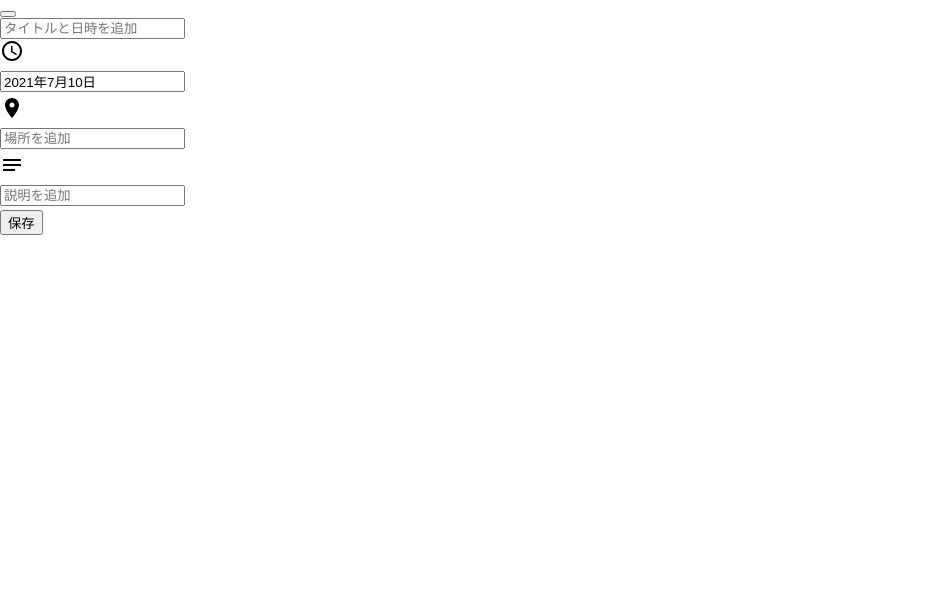
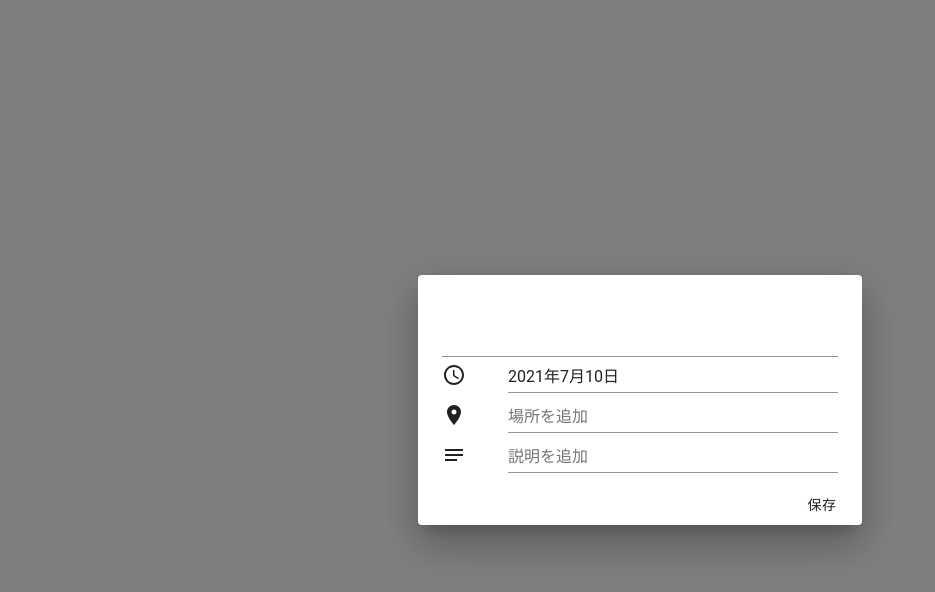
Before and after one commit to shogo-nakano-desu/calendar-app, a React (Create React App) app: page / in a window 1280 px wide. Shown: the top 592 px of the page, without its empty margins (0-935 px from the left). Built offline with nearby package versions, Linux system fonts and the light colour scheme.

Commit message:
addScheduleDialogのスタイリング途中

```diff
--- a/package.json
+++ b/package.json
@@ -14,6 +14,7 @@
     "react": "^17.0.2",
     "react-dom": "^17.0.2",
     "react-scripts": "4.0.3",
+    "styled-components": "^5.3.0",
     "typescript": "^4.3.5",
     "web-vitals": "^1.1.2"
   },
@@ -40,5 +41,8 @@
       "last 1 firefox version",
       "last 1 safari version"
     ]
+  },
+  "devDependencies": {
+    "@types/styled-components": "^5.1.11"
   }
 }
--- /dev/null
+++ b/src/AddScheduleDialog.css
@@ -0,0 +1,325 @@
+.MuiBackdrop-root {
+  top: 0;
+  left: 0;
+  right: 0;
+  bottom: 0;
+  display: flex;
+  z-index: -1;
+  position: fixed;
+  align-items: center;
+  touch-action: none;
+  justify-content: center;
+  background-color: rgba(0, 0, 0, 0.5);
+  -webkit-tap-highlight-color: transparent;
+}
+
+.MuiDialog-container {
+  height: 100%;
+  outline: 0;
+}
+
+.MuiDialog-scrollPaper {
+  display: flex;
+  align-items: center;
+  justify-content: center;
+}
+
+.MuiDialog-paperFullWidth {
+  width: calc(100% - 64px);
+}
+
+.MuiDialog-paperWidthXs {
+  max-width: 444px;
+}
+
+.MuiDialog-paperScrollPaper {
+  display: flex;
+  max-height: calc(100% - 64px);
+  flex-direction: column;
+}
+
+.MuiDialog-paper {
+  margin: 32px;
+  position: relative;
+  overflow-y: auto;
+}
+
+.MuiPaper-elevation24 {
+  box-shadow: 0px 11px 15px -7px rgb(0 0 0 / 20%),
+    0px 24px 38px 3px rgb(0 0 0 / 14%), 0px 9px 46px 8px rgb(0 0 0 / 12%);
+}
+
+.MuiPaper-rounded {
+  border-radius: 4px;
+}
+
+.MuiPaper-root {
+  color: rgba(0, 0, 0, 0.87);
+  transition: box-shadow 300ms cubic-bezier(0.4, 0, 0.2, 1) 0ms;
+  background-color: #fff;
+}
+
+.MuiDialogActions-root {
+  flex: 0 0 auto;
+  display: flex;
+  padding: 8px;
+  align-items: center;
+  justify-content: flex-end;
+}
+
+.MuiDialogContent-root {
+  flex: 1 1 auto;
+  padding: 8px 24px;
+  overflow-y: auto;
+  -webkit-overflow-scrolling: touch;
+}
+
+.jss1000 {
+  font-size: 22px;
+  margin-bottom: 32px;
+}
+
+.MuiInput-root {
+  position: relative;
+}
+
+.MuiInputBase-fullWidth {
+  width: 100%;
+}
+
+.MuiInputBase-root {
+  color: rgba(0, 0, 0, 0.87);
+  cursor: text;
+  display: inline-flex;
+  position: relative;
+  font-size: 1rem;
+  box-sizing: border-box;
+  align-items: center;
+  font-family: "Roboto", "Helvetica", "Arial", sans-serif;
+  line-height: 1.1875em;
+}
+
+.MuiInput-underline:before {
+  left: 0;
+  right: 0;
+  bottom: 0;
+  content: "\00a0";
+  position: absolute;
+  transition: border-bottom-color 200ms cubic-bezier(0.4, 0, 0.2, 1) 0ms;
+  border-bottom: 1px solid rgba(0, 0, 0, 0.42);
+  pointer-events: none;
+}
+
+.MuiInput-underline:after {
+  left: 0;
+  right: 0;
+  bottom: 0;
+  content: "";
+  position: absolute;
+  transform: scaleX(0);
+  transition: transform 200ms cubic-bezier(0, 0, 0.2, 1) 0ms;
+  border-bottom: 2px solid #3f51b5;
+  pointer-events: none;
+}
+
+.MuiGrid-spacing-xs-1 {
+  width: calc(100% + 8px);
+  margin: -4px;
+}
+
+.MuiGrid-justify-xs-space-between {
+  justify-content: space-between;
+}
+
+.MuiGrid-align-items-xs-center {
+  align-items: center;
+}
+
+.MuiGrid-container {
+  width: 100%;
+  display: flex;
+  flex-wrap: wrap;
+  box-sizing: border-box;
+}
+
+.MuiGrid-container {
+  width: 100%;
+  display: flex;
+  flex-wrap: wrap;
+  box-sizing: border-box;
+}
+
+.MuiGrid-spacing-xs-1 > .MuiGrid-item {
+  padding: 4px;
+}
+
+.MuiGrid-item {
+  margin: 0;
+  box-sizing: border-box;
+}
+
+.MuiSvgIcon-root {
+  fill: currentColor;
+  width: 1em;
+  height: 1em;
+  display: inline-block;
+  font-size: 1.5rem;
+  transition: fill 200ms cubic-bezier(0.4, 0, 0.2, 1) 0ms;
+  flex-shrink: 0;
+  user-select: none;
+}
+
+.MuiGrid-grid-xs-10 {
+  flex-grow: 0;
+  max-width: 83.333333%;
+  flex-basis: 83.333333%;
+}
+
+.MuiGrid-item {
+  margin: 0;
+  box-sizing: border-box;
+}
+
+.MuiFormControl-fullWidth {
+  width: 100%;
+}
+
+.MuiFormControl-root {
+  border: 0;
+  margin: 0;
+  display: inline-flex;
+  padding: 0;
+  position: relative;
+  min-width: 0;
+  flex-direction: column;
+  vertical-align: top;
+}
+
+.MuiInputBase-input {
+  font: inherit;
+  color: currentColor;
+  width: 100%;
+  border: 0;
+  height: 1.1875em;
+  margin: 0;
+  display: block;
+  padding: 6px 0 7px;
+  min-width: 0;
+  background: none;
+  box-sizing: content-box;
+  animation-name: MuiInputBase-keyframes-auto-fill-cancel;
+  -webkit-tap-highlight-color: transparent;
+}
+
+.MuiGrid-align-items-xs-center {
+  align-items: center;
+}
+
+.MuiGrid-container {
+  width: 100%;
+  display: flex;
+  flex-wrap: wrap;
+  box-sizing: border-box;
+}
+
+.MuiGrid-spacing-xs-1 > .MuiGrid-item {
+  padding: 4px;
+}
+
+.MuiGrid-item {
+  margin: 0;
+  box-sizing: border-box;
+}
+
+.MuiSvgIcon-root {
+  fill: currentColor;
+  width: 1em;
+  height: 1em;
+  display: inline-block;
+  font-size: 1.5rem;
+  transition: fill 200ms cubic-bezier(0.4, 0, 0.2, 1) 0ms;
+  flex-shrink: 0;
+  user-select: none;
+}
+
+.MuiGrid-spacing-xs-1 > .MuiGrid-item {
+  padding: 4px;
+}
+
+.MuiGrid-grid-xs-10 {
+  flex-grow: 0;
+  max-width: 83.333333%;
+  flex-basis: 83.333333%;
+}
+
+.MuiGrid-item {
+  margin: 0;
+  box-sizing: border-box;
+}
+
+.MuiButton-outlinedPrimary {
+  color: #3f51b5;
+  border: 1px solid rgba(63, 81, 181, 0.5);
+}
+
+.MuiButton-outlined {
+  border: 1px solid rgba(0, 0, 0, 0.23);
+  padding: 5px 15px;
+}
+
+.MuiButton-root {
+  color: rgba(0, 0, 0, 0.87);
+  padding: 6px 16px;
+  font-size: 0.875rem;
+  min-width: 64px;
+  box-sizing: border-box;
+  transition: background-color 250ms cubic-bezier(0.4, 0, 0.2, 1) 0ms,
+    box-shadow 250ms cubic-bezier(0.4, 0, 0.2, 1) 0ms,
+    border 250ms cubic-bezier(0.4, 0, 0.2, 1) 0ms;
+  font-family: "Roboto", "Helvetica", "Arial", sans-serif;
+  font-weight: 500;
+  line-height: 1.75;
+  border-radius: 4px;
+  letter-spacing: 0.02857em;
+  text-transform: uppercase;
+}
+
+.MuiButtonBase-root {
+  color: inherit;
+  border: 0;
+  cursor: pointer;
+  margin: 0;
+  display: inline-flex;
+  outline: 0;
+  padding: 0;
+  position: relative;
+  align-items: center;
+  user-select: none;
+  border-radius: 0;
+  vertical-align: middle;
+  -moz-appearance: none;
+  justify-content: center;
+  text-decoration: none;
+  background-color: transparent;
+  -webkit-appearance: none;
+  -webkit-tap-highlight-color: transparent;
+}
+
+.MuiButton-label {
+  width: 100%;
+  display: inherit;
+  align-items: inherit;
+  justify-content: inherit;
+}
+
+.MuiTouchRipple-root {
+  top: 0;
+  left: 0;
+  right: 0;
+  bottom: 0;
+  z-index: 0;
+  overflow: hidden;
+  position: absolute;
+  border-radius: inherit;
+  pointer-events: none;
+}
--- a/src/AddScheduleDialog.tsx
+++ b/src/AddScheduleDialog.tsx
@@ -2,6 +2,8 @@ import React from "react";
 import AccessTimeIcon from "@material-ui/icons/AccessTime";
 import PlaceIcon from "@material-ui/icons/Place";
 import NotesIcon from "@material-ui/icons/Notes";
+import styled from "styled-components";
+import "./AddScheduleDialog.css";
 
 // ----------ここで渡されているデータ
 interface TestScheduleMetadata {
@@ -19,6 +21,227 @@ const testADay: TestScheduleModel = {
   schedules: [],
 };
 // ----------
+
+// "MuiInputBase-root MuiInput-root jss1000 MuiInput-underline MuiInputBase-fullWidth MuiInput-fullWidth">
+// const Title = styled.div`
+//   color: rgba(0, 0, 0, 0.87);
+//   cursor: text;
+//   display: inline-flex;
+//   position: relative;
+//   font-size: 1rem;
+//   box-sizing: border-box;
+//   align-items: center;
+//   font-family: "Roboto", "Helvetica", "Arial", sans-serif;
+//   line-height: 1.1875em;
+//   position: relative;
+//   font-size: 22px;
+//   margin-bottom: 32px;
+//   left: 0;
+//   right: 0;
+//   bottom: 0;
+//   content: "\00a0";
+//   position: absolute;
+//   transition: border-bottom-color 200ms cubic-bezier(0.4, 0, 0.2, 1) 0ms;
+//   border-bottom: 1px solid rgba(0, 0, 0, 0.42);
+//   pointer-events: none;
+//   width: 100%;
+// `;
+const Title = styled.div`
+  width: 100%;
+  border-bottom: 1px solid rgba(0, 0, 0, 0.42);
+  font-size: 22px;
+  font-family: "Roboto", "Helvetica", "Arial", sans-serif;
+`;
+
+const Input = styled.div`
+  &:before {
+    left: 0;
+    right: 0;
+    bottom: 0;
+    content: "\00a0";
+    position: absolute;
+    transition: border-bottom-color 200ms cubic-bezier(0.4, 0, 0.2, 1) 0ms;
+    border-bottom: 1px solid rgba(0, 0, 0, 0.42);
+    pointer-events: none;
+  }
+  $:after {
+    left: 0;
+    right: 0;
+    bottom: 0;
+    content: "";
+    position: absolute;
+    transform: scaleX(0);
+    transition: transform 200ms cubic-bezier(0, 0, 0.2, 1) 0ms;
+    border-bottom: 2px solid #3f51b5;
+    pointer-events: none;
+  }
+  font: inherit;
+  color: currentColor;
+  width: 100%;
+  border: 0;
+  height: 1.1875em;
+  margin: 0;
+  display: block;
+  padding: 6px 0 7px;
+  min-width: 0;
+  background: none;
+  box-sizing: content-box;
+  animation-name: MuiInputBase-keyframes-auto-fill-cancel;
+  -webkit-tap-highlight-color: transparent;
+`;
+
+const AddTitleForm = () => {
+  return (
+    <Title>
+      <Input
+        placeholder="タイトルと日時を追加"
+        type="text"
+        className="MuiInputBase-input MuiInput-input"
+        // valueはinput のstateを管理するようになった時に表示させるようにする
+      />
+    </Title>
+  );
+};
+
+//MuiGrid-container MuiGrid-spacing-xs-1 MuiGrid-align-items-xs-center MuiGrid-justify-xs-space-between
+const FormAndIcon = styled.div`
+  width: 100%;
+  display: flex;
+  flex-wrap: wrap;
+  box-sizing: border-box;
+  align-items: center;
+  justify-content: space-between;
+`;
+
+const ShowDateForm = () => {
+  return (
+    <FormAndIcon>
+      <div className="MuiGrid-root MuiGrid-item">
+        <AccessTimeIcon
+          className="MuiSvgIcon-root"
+          focusable="false"
+          viewBox="0 0 24 24"
+          aria-hidden="true"
+          role="presentation"
+        />
+      </div>
+      <div className="MuiGrid-root MuiGrid-item MuiGrid-grid-xs-10">
+        {/* format='YYYY年M月D日'を本当は↓のdivに入れたいのだができなかったのでいったん放置 */}
+        <div
+          className="MuiFormControl-root MuiTextField-root MuiFormControl-fullWidth"
+          style={{ margin: "4px 0px" }}
+        >
+          <div className="MuiInputBase-root MuiInput-root MuiInput-underline MuiInputBase-fullWidth MuiInput-fullWidth MuiInputBase-formControl MuiInput-formControl">
+            <input
+              className="MuiInputBase-input MuiInput-input"
+              aria-invalid="false"
+              readOnly
+              type="text"
+              // valueの値は選んだ日付に応じて変わるようにする必要あり
+              value="2021年7月10日"
+            />
+          </div>
+        </div>
+      </div>
+    </FormAndIcon>
+  );
+};
+
+const AddPlaceForm = () => {
+  return (
+    <FormAndIcon>
+      <div className="MuiGrid-root MuiGrid-item">
+        <PlaceIcon
+          className="MuiSvgIcon-root"
+          focusable="false"
+          viewBox="0 0 24 24"
+          aria-hidden="true"
+          role="presentation"
+        />
+      </div>
+      <div className="MuiGrid-root MuiGrid-item MuiGrid-grid-xs-10">
+        <div
+          className="MuiFormControl-root MuiTextField-root MuiFormControl-fullWidth"
+          style={{ margin: "4px 0px" }}
+        >
+          <div className="MuiInputBase-root MuiInput-root MuiInput-underline MuiInputBase-fullWidth MuiInput-fullWidth MuiInputBase-formControl MuiInput-formControl">
+            <input
+              className="MuiInputBase-input MuiInput-input"
+              aria-invalid="false"
+              placeholder="場所を追加"
+              type="text"
+              // valueは状態をもつようにしてからおくようにする。
+            />
+          </div>
+        </div>
+      </div>
+    </FormAndIcon>
+  );
+};
+
+const AddDescriptionForm = () => {
+  return (
+    <FormAndIcon>
+      <div className="MuiGrid-root MuiGrid-item">
+        <NotesIcon
+          className="MuiSvgIcon-root"
+          focusable="false"
+          viewBox="0 0 24 24"
+          aria-hidden="true"
+          role="presentation"
+        />
+      </div>
+      <div className="MuiGrid-root MuiGrid-item MuiGrid-grid-xs-10">
+        <div
+          className="MuiFormControl-root MuiTextField-root MuiFormControl-fullWidth"
+          style={{ margin: "4px 0px" }}
+        >
+          <div className="MuiInputBase-root MuiInput-root MuiInput-underline MuiInputBase-fullWidth MuiInput-fullWidth MuiInputBase-formControl MuiInput-formControl">
+            <input
+              className="MuiInputBase-input MuiInput-input"
+              aria-invalid="false"
+              placeholder="説明を追加"
+              type="text"
+            />
+          </div>
+        </div>
+      </div>
+    </FormAndIcon>
+  );
+};
+
+const SaveButton = () => {
+  return (
+    <div className="MuiDialogActions-root MuiDialogActions-spacing">
+      <button
+        className="MuiButtonBase-root MuiButton-root MuiButton-outlined MuiButton-outlinedPrimary"
+        tabIndex={0}
+        type="button"
+      >
+        <span className="MuiButton-label">保存</span>
+        <span className="MuiTouchRipple-root"></span>
+      </button>
+    </div>
+  );
+};
+
+const CloseAddScheduleDialog = () => {
+  return (
+    <div className="MuiDialogActions-root MuiDialogActions-spacing">
+      <div className="src-components-AddScheduleDialog-style__closeButton--2v8XJ">
+        <button
+          className="MuiButtonBase-root MuiIconButton-root MuiIconButton-sizeSmall"
+          tabIndex={0}
+          type="button"
+          title="閉じる"
+        >
+          <span className="MuiIconButton-label"></span>
+          <span className="MuiTouchRipple-root"></span>
+        </button>
+      </div>
+    </div>
+  );
+};
 
 export const AddScheduleDialog = () => {
   return (
@@ -49,103 +272,14 @@ export const AddScheduleDialog = () => {
           className="MuiPaper-root MuiDialog-paper MuiDialog-paperScrollPaper MuiDialog-paperWidthXs MuiDialog-paperFullWidth MuiPaper-elevation24 MuiPaper-rounded"
           role="dialog"
         >
-          <div className="MuiDialogActions-root MuiDialogActions-spacing">
-            <div className="src-components-AddScheduleDialog-style__closeButton--2v8XJ">
-              <button
-                className="MuiButtonBase-root MuiIconButton-root MuiIconButton-sizeSmall"
-                tabIndex={0}
-                type="button"
-                title="閉じる"
-              >
-                <span className="MuiIconButton-label"></span>
-                <span className="MuiTouchRipple-root"></span>
-              </button>
-            </div>
+          <CloseAddScheduleDialog />
+          <div className="MuiDialogContent-root">
+            <AddTitleForm />
+            <ShowDateForm />
+            <AddPlaceForm />
+            <AddDescriptionForm />
           </div>
-          <div className="MuiDialogContent-root">
-            <div className="MuiInputBase-root MuiInput-root jss1000 MuiInput-underline MuiInputBase-fullWidth MuiInput-fullWidth">
-              <input
-                placeholder="タイトルと日時を追加"
-                type="text"
-                className="MuiInputBase-input MuiInput-input"
-                // valueはinput のstateを管理するようになった時に表示させるようにする
-              />
-            </div>
-            <div className="MuiGrid-root MuiGrid-container MuiGrid-spacing-xs-1 MuiGrid-align-items-xs-center MuiGrid-justify-xs-space-between">
-              <div className="MuiGrid-root MuiGrid-item">
-                <AccessTimeIcon />
-              </div>
-              <div className="MuiGrid-root MuiGrid-item MuiGrid-grid-xs-10">
-                {/* format='YYYY年M月D日'を本当は↓のdivに入れたいのだができなかったのでいったん放置 */}
-                <div
-                  className="MuiFormControl-root MuiTextField-root MuiFormControl-fullWidth"
-                  style={{ margin: "4px 0px" }}
-                >
-                  <div className="MuiInputBase-root MuiInput-root MuiInput-underline MuiInputBase-fullWidth MuiInput-fullWidth MuiInputBase-formControl MuiInput-formControl">
-                    <input
-                      className="MuiInputBase-input MuiInput-input"
-                      aria-invalid="false"
-                      readOnly
-                      type="text"
-                      // valueの値は選んだ日付に応じて変わるようにする必要あり
-                      value="2021年7月10日"
-                    />
-                  </div>
-                </div>
-              </div>
-            </div>
-            <div className="MuiGrid-root MuiGrid-container MuiGrid-spacing-xs-1 MuiGrid-align-items-xs-center MuiGrid-justify-xs-space-between">
-              <div className="MuiGrid-root MuiGrid-item">
-                <PlaceIcon />
-              </div>
-              <div className="MuiGrid-root MuiGrid-item MuiGrid-grid-xs-10">
-                <div
-                  className="MuiFormControl-root MuiTextField-root MuiFormControl-fullWidth"
-                  style={{ margin: "4px 0px" }}
-                >
-                  <div className="MuiInputBase-root MuiInput-root MuiInput-underline MuiInputBase-fullWidth MuiInput-fullWidth MuiInputBase-formControl MuiInput-formControl">
-                    <input
-                      className="MuiInputBase-input MuiInput-input"
-                      aria-invalid="false"
-                      placeholder="場所を追加"
-                      type="text"
-                      // valueは状態をもつようにしてからおくようにする。
-                    />
-                  </div>
-                </div>
-              </div>
-            </div>
-            <div className="MuiGrid-root MuiGrid-container MuiGrid-spacing-xs-1 MuiGrid-align-items-xs-center MuiGrid-justify-xs-space-between">
-              <div className="MuiGrid-root MuiGrid-item">
-                <NotesIcon />
-              </div>
-              <div className="MuiGrid-root MuiGrid-item MuiGrid-grid-xs-10">
-                <div
-                  className="MuiFormControl-root MuiTextField-root MuiFormControl-fullWidth"
-                  style={{ margin: "4px 0px" }}
-                >
-                  <div className="MuiInputBase-root MuiInput-root MuiInput-underline MuiInputBase-fullWidth MuiInput-fullWidth MuiInputBase-formControl MuiInput-formControl">
-                    <input
-                      className="MuiInputBase-input MuiInput-input"
-                      aria-invalid="false"
-                      placeholder="説明を追加"
-                      type="text"
-                    />
-                  </div>
-                </div>
-              </div>
-            </div>
-          </div>
-          <div className="MuiDialogActions-root MuiDialogActions-spacing">
-            <button
-              className="MuiButtonBase-root MuiButton-root MuiButton-outlined MuiButton-outlinedPrimary"
-              tabIndex={0}
-              type="button"
-            >
-              <span className="MuiButton-label">保存</span>
-              <span className="MuiTouchRipple-root"></span>
-            </button>
-          </div>
+          <SaveButton />
         </div>
       </div>
       <div tabIndex={0} data-test="sentinelEnd"></div>
```
Also changed, not shown: 1 other file (tests, documents, lock files or other folders).
